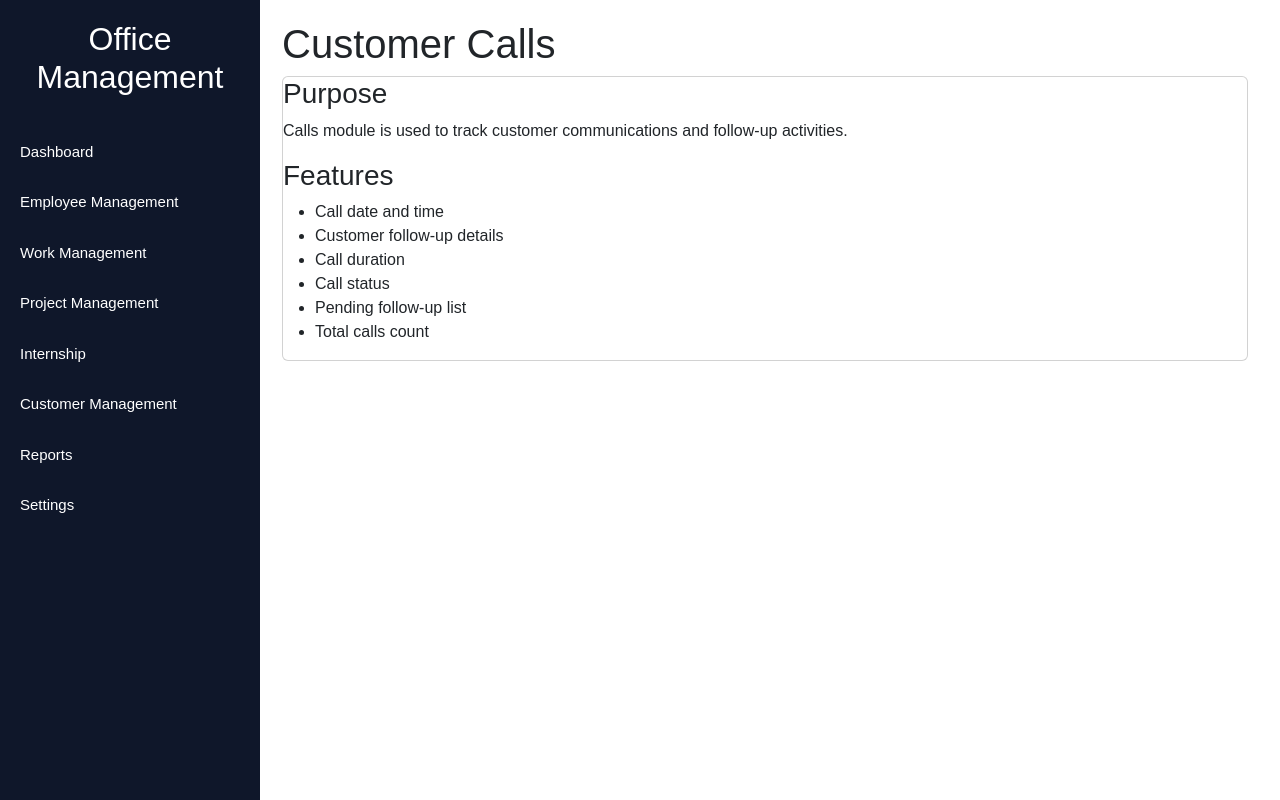
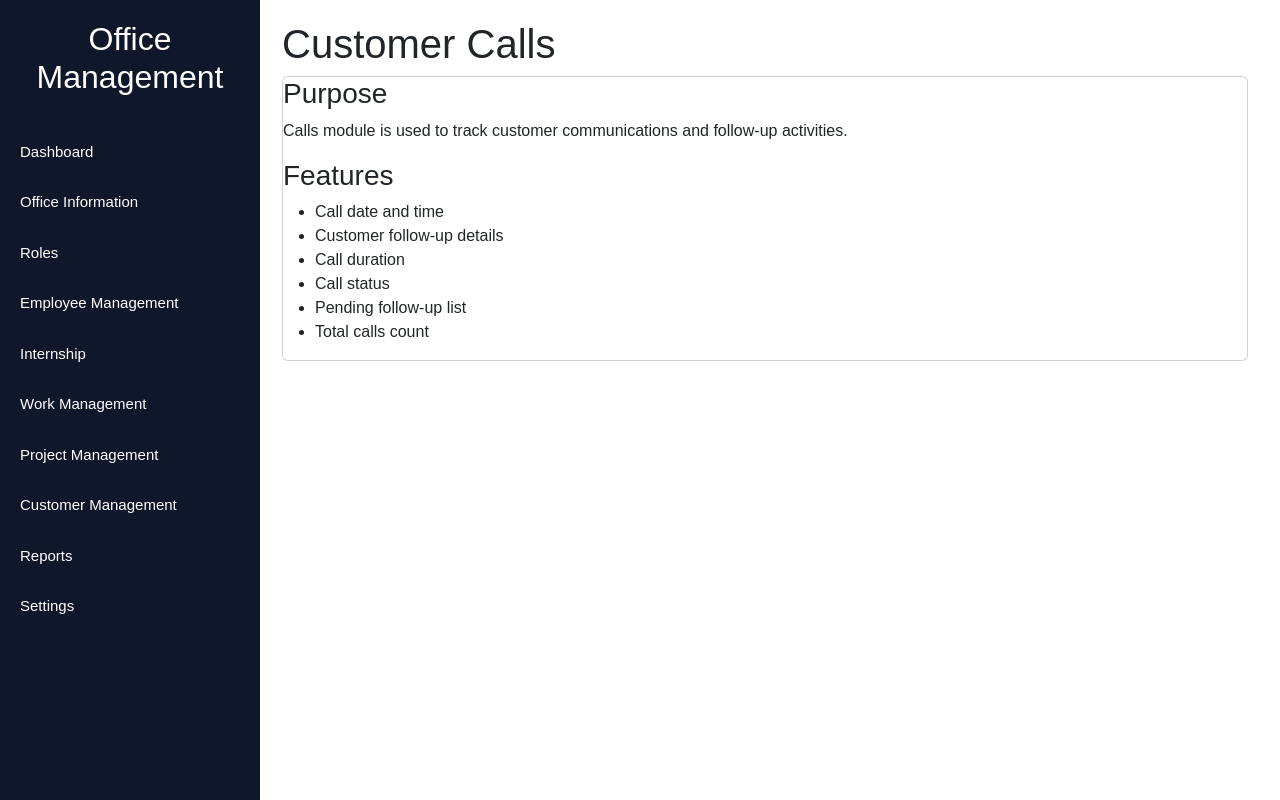
Before and after one commit to hanifilogictech-hub/office_management_system, a Django app: page /customer/calls/ in a window 1280 px wide. Run offline with Django 5.2, Linux system fonts and the light colour scheme.

Commit message:
updated modules

```diff
--- a/templates/sidebar.html
+++ b/templates/sidebar.html
@@ -2,111 +2,101 @@
 
     <h2 class="logo">Office Management</h2>
 
-    <!-- Dashboard -->
     <a href="#">Dashboard</a>
 
-    <!-- Employee Management -->
+    <button class="dropdown-btn">
+        Office Information
+    </button>
+
+    <div class="dropdown-container">
+        <a href="#">Office Details</a>
+        <a href="#">Employee & Management Details</a>
+        <a href="#">Office Resources & Reports</a>
+    </div>
+
+    <button class="dropdown-btn">
+        Roles
+    </button>
+
+    <div class="dropdown-container">
+        <a href="#">Role Information</a>
+        <a href="#">Access & Permissions</a>
+        <a href="#">Work Management</a>
+    </div>
+
     <button class="dropdown-btn">
         Employee Management
     </button>
 
     <div class="dropdown-container">
-
         <a href="{% url 'employees_list' %}">
             Employees List
         </a>
-
         <a href="{% url 'attendance' %}">
             Attendance
         </a>
-
         <a href="{% url 'leave_requests' %}">
             Leave Requests
         </a>
-
         <a href="{% url 'skills' %}">
             Skills
         </a>
-
         <a href="{% url 'performance' %}">
             Performance
         </a>
-
         <a href="{% url 'salary' %}">
             Salary
         </a>
-
     </div>
 
-    <!-- Work Management -->
+    <button class="dropdown-btn">
+        Internship
+    </button>
+
+    <div class="dropdown-container">
+        <a href="/internship/intern-list/">Intern List</a>
+        <a href="/internship/syllabus/">Syllabus</a>
+        <a href="/internship/certification/">Certification</a>
+    </div>
+
     <button class="dropdown-btn">
         Work Management
     </button>
 
     <div class="dropdown-container">
-
         <a href="{% url 'daily_worksheet' %}">
             Daily Worksheet
         </a>
-
         <a href="{% url 'assigned_tasks' %}">
             Assigned Tasks
         </a>
-
         <a href="{% url 'work_reports' %}">
             Reports
         </a>
+    </div>
 
-</div>
-    <!-- Project Management -->
     <button class="dropdown-btn">
         Project Management
     </button>
 
     <div class="dropdown-container">
-
         <a href="/project/projects/">Projects</a>
-
         <a href="/project/timeline/">Timeline</a>
-
         <a href="/project/tasks/">Tasks</a>
-
     </div>
 
-    <!-- Internship -->
-    <button class="dropdown-btn">
-        Internship
-    </button>
-
-   <div class="dropdown-container">
-
-    <a href="/internship/intern-list/">Intern List</a>
-
-    <a href="/internship/syllabus/">Syllabus</a>
-
-    <a href="/internship/certification/">Certification</a>
-
-</div>
-
-    <!-- Customer Management -->
     <button class="dropdown-btn">
         Customer Management
     </button>
 
     <div class="dropdown-container">
-
         <a href="/customer/customers/">Customers</a>
-
         <a href="/customer/calls/">Calls</a>
-
         <a href="/customer/targets/">Targets</a>
-
     </div>
 
-    <!-- Reports -->
     <a href="#">Reports</a>
 
-    <!-- Settings -->
     <a href="#">Settings</a>
 
 </div>
@@ -143,31 +133,29 @@ body{
 
 .sidebar a,
 .dropdown-btn{
-
     padding:14px 20px;
     text-decoration:none;
     color:white;
     display:block;
     width:100%;
     border:none;
-    background:none;
+    background:transparent !important;
     text-align:left;
     cursor:pointer;
     font-size:15px;
+    box-sizing: border-box;
 }
 
 /* Hover */
 
 .sidebar a:hover,
 .dropdown-btn:hover{
-
-    background:#1e293b;
+    background:#1e293b !important;
 }
 
 /* Submenu */
 
 .dropdown-container{
-
     display:none;
     background:#1e293b;
 }
@@ -175,7 +163,6 @@ body{
 /* Submenu Links */
 
 .dropdown-container a{
-
     padding-left:45px;
     font-size:14px;
     color:#cbd5e1;
@@ -184,8 +171,7 @@ body{
 /* Active Button */
 
 .active{
-
-    background:#334155;
+    background:#334155 !important;
 }
 
 </style>
@@ -197,19 +183,12 @@ body{
 var dropdown = document.getElementsByClassName("dropdown-btn");
 
 for (var i = 0; i < dropdown.length; i++) {
-
     dropdown[i].addEventListener("click", function() {
-
         this.classList.toggle("active");
-
         var dropdownContent = this.nextElementSibling;
-
         if (dropdownContent.style.display === "block") {
-
             dropdownContent.style.display = "none";
-
         } else {
-
             dropdownContent.style.display = "block";
         }
     });
```
Lines whose indentation alone changed are shown as unchanged.
